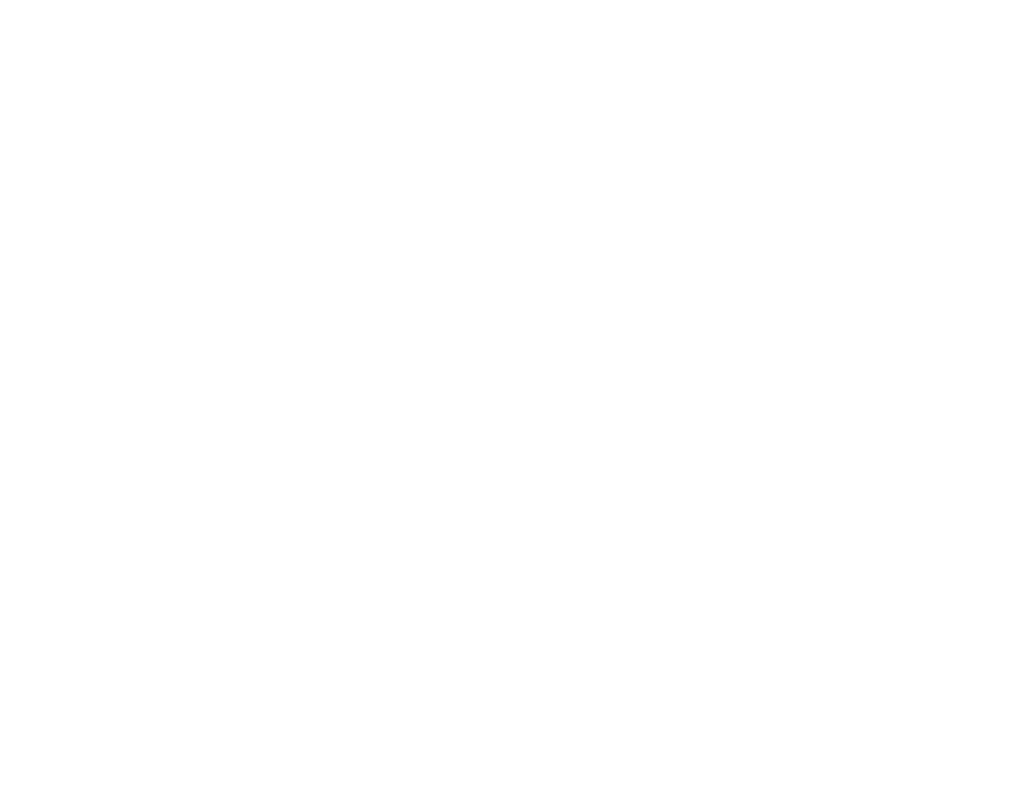
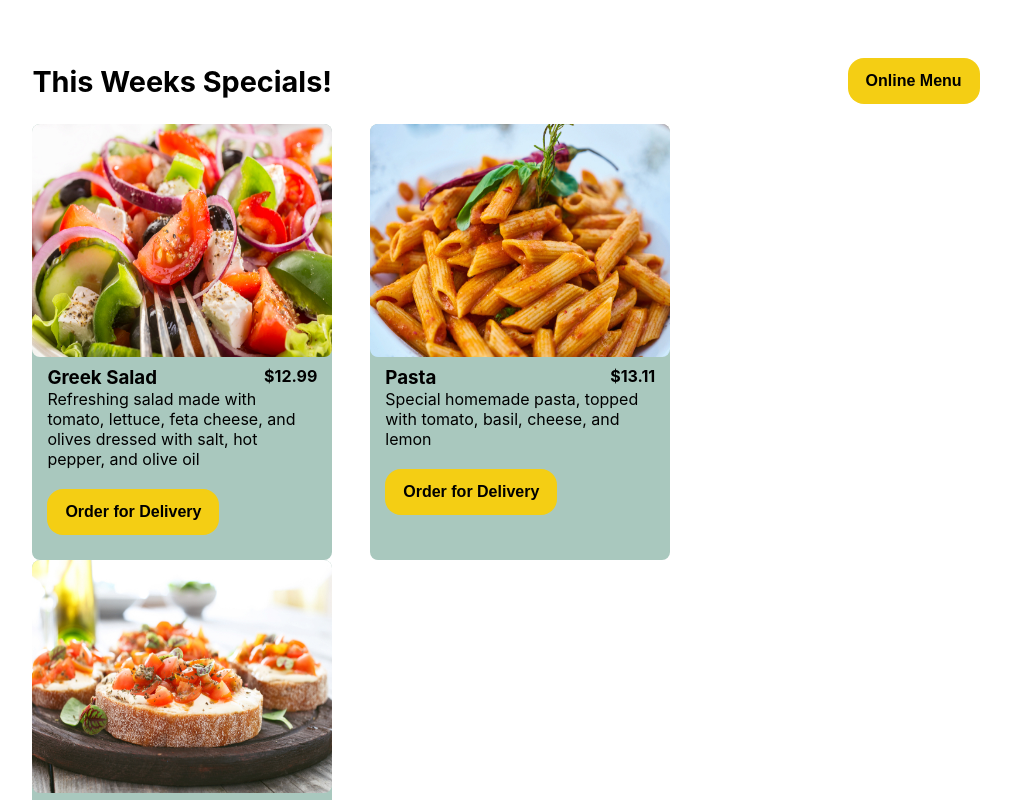
Before and after one commit to Mohamed-Ahlam/BookingLittleLemon-react, a React (Create React App) app: page / in a window 1280 px wide. Shown: the part 460-1260 px from the top of the page, without its empty margins (134-1145 px from the left). Before the commit the page ends 800 px from the top, so only its background shows below. Built offline with nearby package versions, Linux system fonts and the light colour scheme; the HTML template or start-up script is replaced by a standard one.

Commit message:
did responive specials

```diff
--- a/src/App.css
+++ b/src/App.css
@@ -160,6 +160,47 @@
 
 }
                                   /* specials */
+.specials{
+margin:70px 13%;
+/* text-align: start; */
+}
+.specialsHeader{
+display: flex;
+justify-content: space-between;
+align-items: center;
+font-size: 1.2rem;
+}
+
+.specialsGrid{
+display: flex;
+gap:4%;
+/* max-width:700px; */
+flex-wrap: wrap;
+}
+.specialsGrid img{
+max-width: 100%;
+height: 233px;
+border-radius: 8px;
+}
+
+.card{
+/* margin: 10px; */
+/* max-height: 500px; */
+
+width: 300px;
+background: #a9c8be;
+border-radius: 8px;
+}
+.cardInfo{
+padding: 5px 15px;
+}
+
+.cardHeader{
+display: flex;
+justify-content: space-between;
+font-size: 1rem;
+font-weight: bolder;
+}
 
 
   @media screen and (max-width: 768px){
--- a/src/components/Homepage.js
+++ b/src/components/Homepage.js
@@ -1,13 +1,13 @@
 import React from "react";
 import Hero from './Hero';
-// import Specials from './Specials';
+import Specials from './Specials';
 // import Testimonial from './Testimonial';
 
 function Homepage(){
     return(
         <>
             <Hero/>
-            {/* <Specials/> */}
+            <Specials/>
             {/* <Testimonial/> */}
         </>
     )
--- a/src/components/Specials.js
+++ b/src/components/Specials.js
@@ -5,13 +5,13 @@
     return (
         <div className="specials">
             <div className="specialsHeader">
-            <h2 className="pushRight">This Weeks Specials!</h2>
+                <h2>This Weeks Specials!</h2>
                 <Button  input="Online Menu"/>
             </div>
 
             <div className="specialsGrid">
                 <div className="card">
-                    <img src="./images/salad.jpg" alt="greek salad" style={{width:"100%"}}/>
+                    <img src="./images/salad.jpg" alt="greek salad"/>
 
                     <div className="cardInfo">
 
@@ -20,49 +20,40 @@
                             <h3>Greek Salad</h3>
                             <p>$12.99</p>
                         </div>
-                    <div className="cardDescription">
                             <p>Refreshing salad made with tomato, lettuce, feta cheese, and olives dressed with salt, hot pepper, and olive oil</p>
 
-                    </div>
                         <Button input="Order for Delivery"/>
                     </div>
                 </div>
-                {/* gs */}
 
                 <div className="card">
-                    <img src="./images/bruschetta.jpg" alt="bruschetta" style={{width:"100%"}}/>
+                    <img src="./images/pasta.jpg" alt="pasta"/>
+                    <div className="cardInfo">
+                            <div className="cardHeader">
+                                <h3>Pasta</h3>
+                                <p>$13.11</p>
+                            </div>
+                            <p>Special homemade pasta, topped with tomato, basil, cheese, and lemon</p>
+
+                            {/* to make all btn on each card SAME placement make the cardDescription have SAME height so then itll push the btn to be the same place */}
+                            <Button input="Order for Delivery"/>
+                    </div>
+                </div>
+
+
+                <div className="card">
+                    <img src="./images/bruschetta.jpg" alt="bruschetta"/>
 
                     <div className="cardInfo">
                         <div className="cardHeader">
                             <h3>Bruschetta</h3>
                             <p>$16.79</p>
                         </div>
-                        <div className="cardDescription">
                         <p>Toasted bread, topped with tomato, prosciutto, and cheese. Seasoned with salt and olive oil.</p>
-
-                        </div>
                         <Button input="Order for Delivery"/>
                     </div>
                 </div>
 
-                {/* fs */}
-
-                <div className="card">
-                    <img src="./images/pasta.jpg" alt="pasta" style={{width:"100%"}}/>
-                    <div className="cardInfo">
-
-                        <div className="cardHeader">
-                            <h3>Pasta</h3>
-                            <p>$13.11</p>
-                        </div>
-                        <div className="cardDescription">
-                            <p>Special homemade pasta, topped with tomato, basil, cheese, and lemon</p>
-                        </div>
-
-                        {/* to make all btn on each card SAME placement make the cardDescription have SAME height so then itll push the btn to be the same place */}
-                        <Button input="Order for Delivery"/>
-                    </div>
-                </div>
             </div>
         </div>
     )
```
Lines whose indentation alone changed are shown as unchanged.
